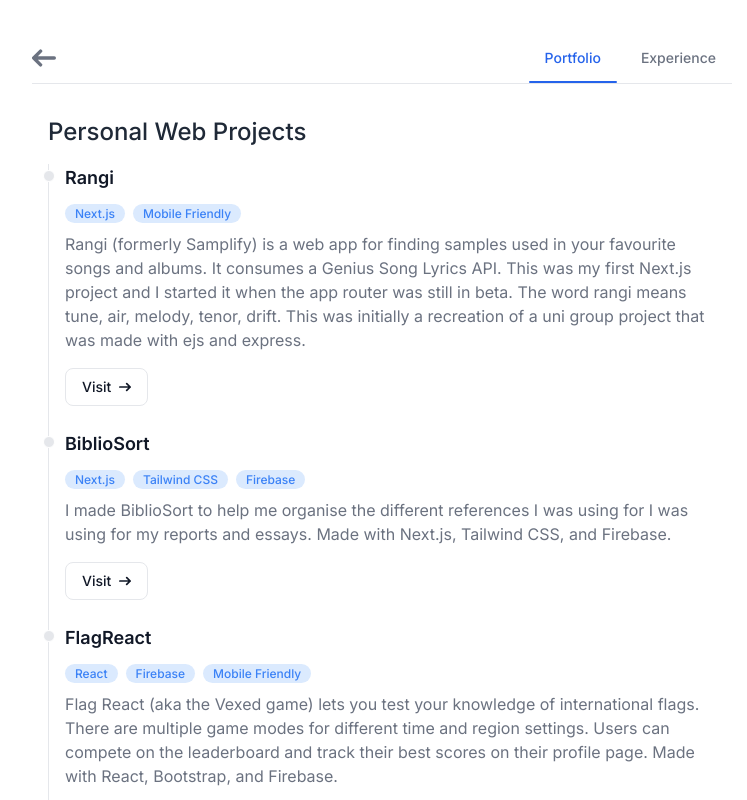
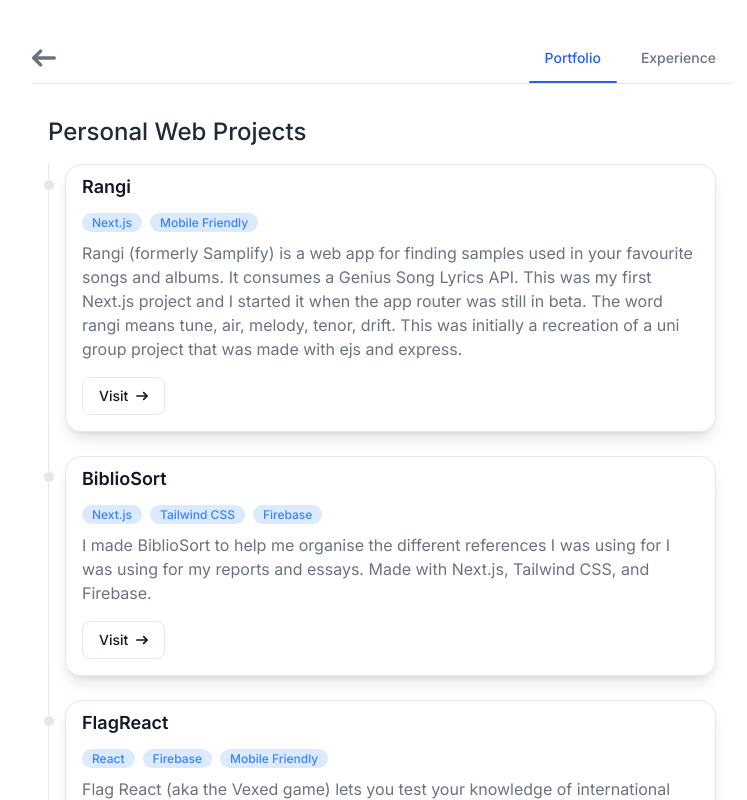
Before and after one commit to ElPlaso/portfolio, a Next.js app: page /portfolio in a window 1280 px wide. Shown: the top 800 px of the page, without its empty margins (258-1005 px from the left). Built offline with nearby package versions, Linux system fonts and the light colour scheme.

Commit message:
add timeline card component.

```diff
--- a/src/app/(main)/layout.tsx
+++ b/src/app/(main)/layout.tsx
@@ -8,7 +8,7 @@ export default function RootLayout({
 }) {
   return (
     <main className="flex min-h-screen flex-col items-center justify-between">
-      <div className="flex flex-col space-y-8 w-[700px] mt-8 max-md:mt-0 max-md:w-[100%] items-start justify-start mb-16">
+      <div className="flex flex-col space-y-8 w-[700px] mt-8 max-md:mt-0 max-md:w-[100%] items-start justify-start mb-8">
         <NavBar />
         <div className="px-4 max-sm:py-0">
           <PageWrapper>{children}</PageWrapper>
--- a/src/components/experience-list-item.tsx
+++ b/src/components/experience-list-item.tsx
@@ -1,5 +1,6 @@
 import Experience from "@/types/experience";
 import Badge from "./badge";
+import TimeLineCard from "./shared/timeline-card";
 
 export default function ExperienceListItem({
   experience,
@@ -7,8 +8,7 @@ export default function ExperienceListItem({
   experience: Experience;
 }) {
   return (
-    <>
-      <div className="absolute w-3 h-3 bg-gray-200 rounded-full mt-1.5 -left-1.5 border border-white dark:border-gray-900 dark:bg-gray-700"></div>
+    <TimeLineCard>
       <time className="mb-1 text-sm font-normal leading-none text-gray-400 dark:text-gray-500">
         {experience.date}
       </time>
@@ -30,6 +30,6 @@ export default function ExperienceListItem({
           ))}
         </div>
       </div>
-    </>
+    </TimeLineCard>
   );
 }
--- a/src/components/project-list-item.tsx
+++ b/src/components/project-list-item.tsx
@@ -1,11 +1,10 @@
 import Project from "@/types/project";
 import Badge from "./badge";
+import TimeLineCard from "./shared/timeline-card";
 
 export default function ProjectListItem({ project }: { project: Project }) {
   return (
-    <>
-      <div className="absolute w-3 h-3 bg-gray-200 rounded-full mt-1.5 -left-1.5 border border-white dark:border-gray-900 dark:bg-gray-700"></div>
-
+    <TimeLineCard>
       <h3 className="text-lg mb-2 font-semibold text-gray-900 dark:text-white ">
         {project.title}
       </h3>
@@ -38,6 +37,6 @@ export default function ProjectListItem({ project }: { project: Project }) {
           />
         </svg>
       </a>
-    </>
+    </TimeLineCard>
   );
 }
--- /dev/null
+++ b/src/components/shared/timeline-card.tsx
@@ -0,0 +1,12 @@
+export default function TimeLineCard({
+  children,
+}: {
+  children: React.ReactNode;
+}) {
+  return (
+    <div className="px-4 pt-2 pb-4 shadow-lg rounded-2xl border-[1px]">
+      <div className="absolute w-3 h-3 bg-gray-200 rounded-full mt-1.5 -left-1.5 border border-white dark:border-gray-900 dark:bg-gray-700" />
+      {children}
+    </div>
+  );
+}
```
